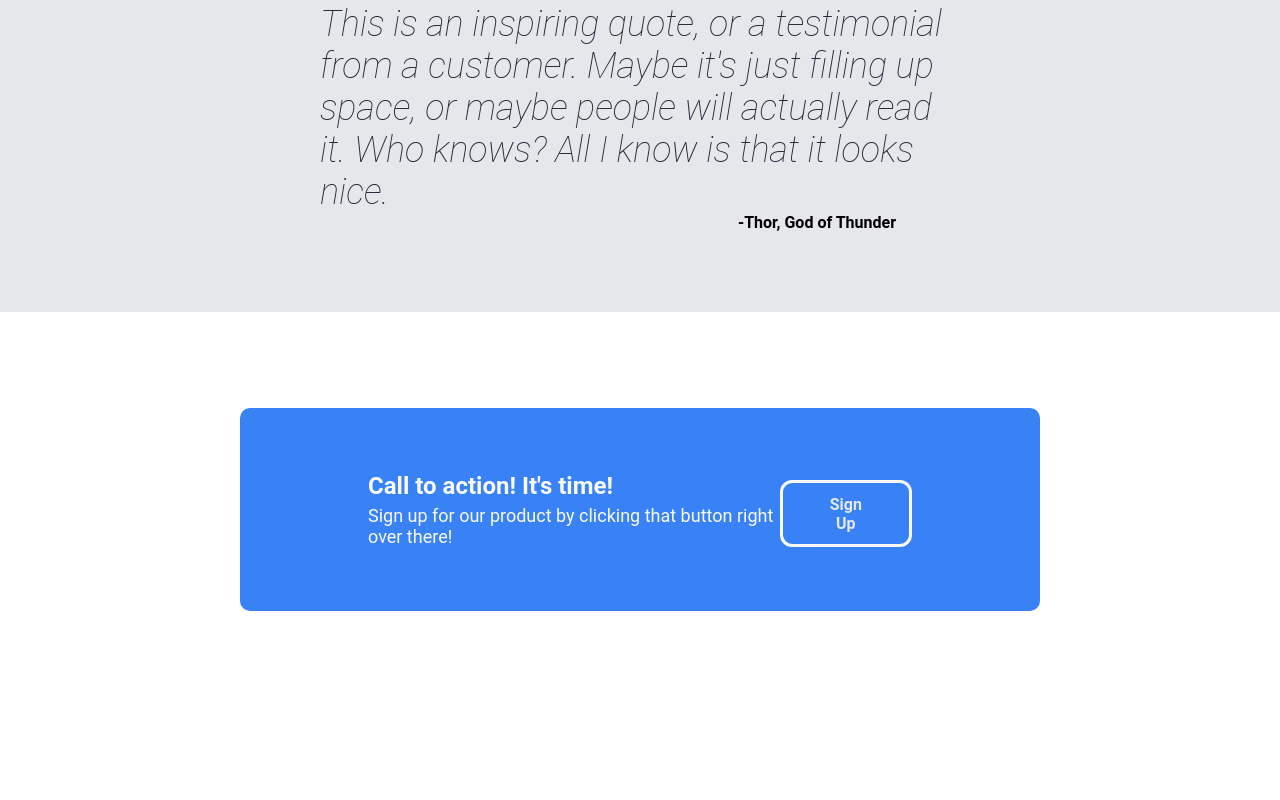
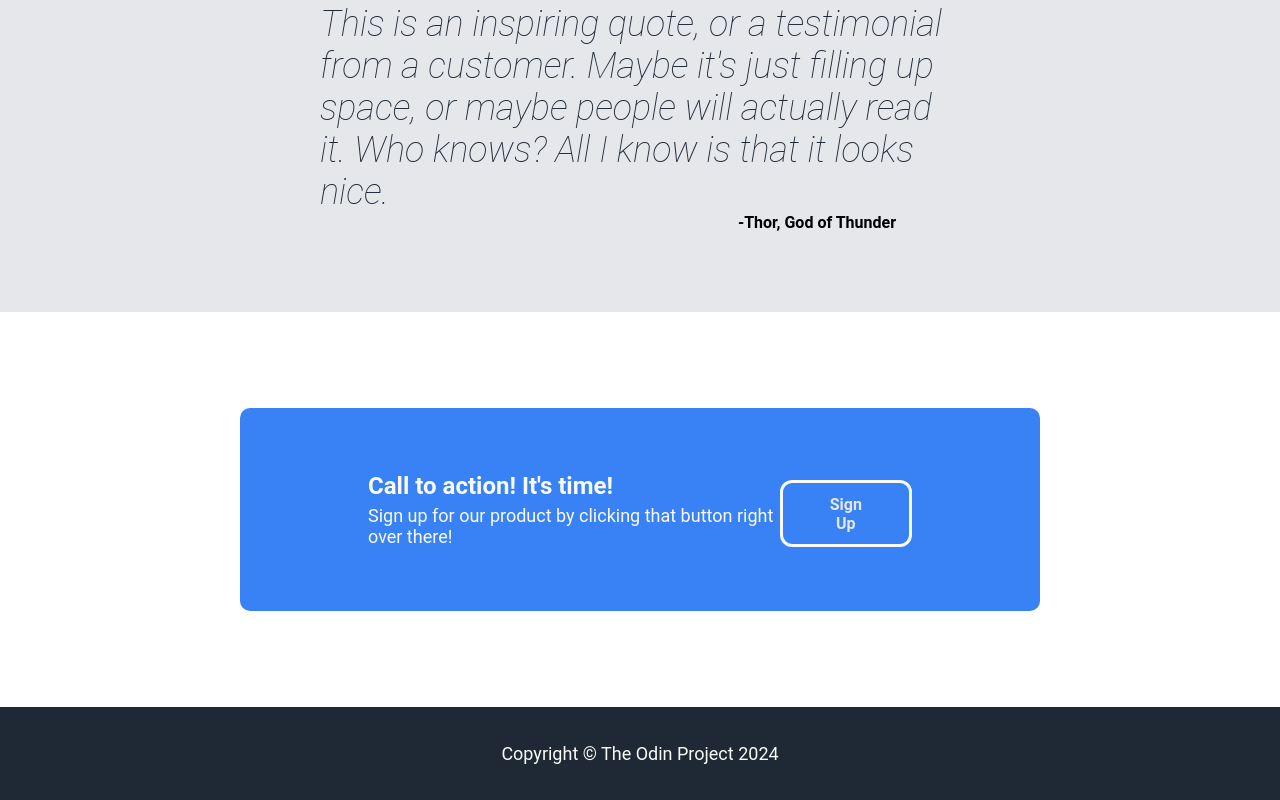
Before and after one commit to HammadAli132/Odin-Landing-Page, a plain HTML site: page index.html in a window 1280 px wide. Shown: the part 896-1696 px from the top of the page. Before the commit the page ends 1603 px from the top, so only its background shows below. Drawn offline with Linux system fonts and the light colour scheme.

Commit message:
Completed with footer and overall project

```diff
--- a/index.html
+++ b/index.html
@@ -62,7 +62,7 @@
         </section>
     </main>
     <footer>
-
+        <span>Copyright &copy; The Odin Project 2024</span>
     </footer>
 </body>
 </html>
--- a/style.css
+++ b/style.css
@@ -196,3 +196,15 @@ button:hover {
 .box > button {
     border: 3px solid var(--logo);
 }
+
+/* Designing the footer */
+
+footer {
+    background-color: var(--hero_color);
+    color: var(--logo);
+    display: flex;
+    justify-content: center;
+    align-items: center;
+    padding: 2em 0;
+    font-size: 18px;
+}
```
